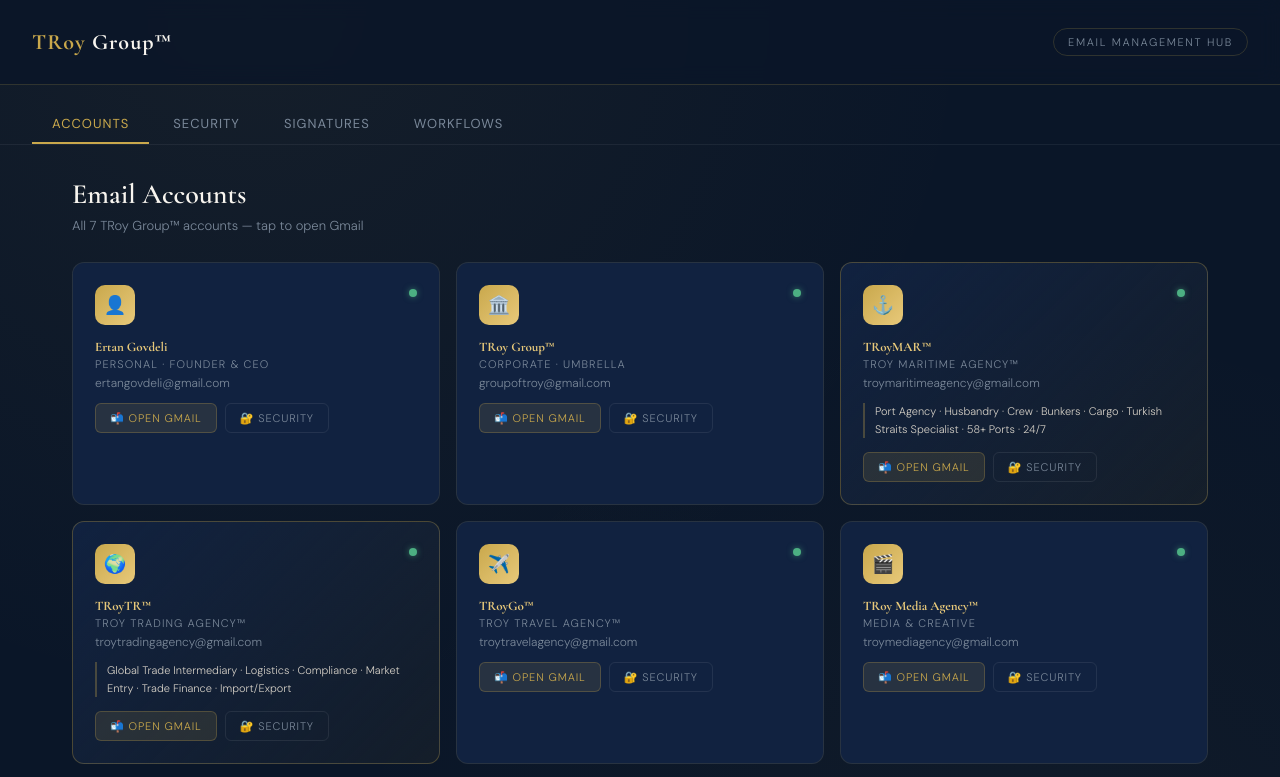
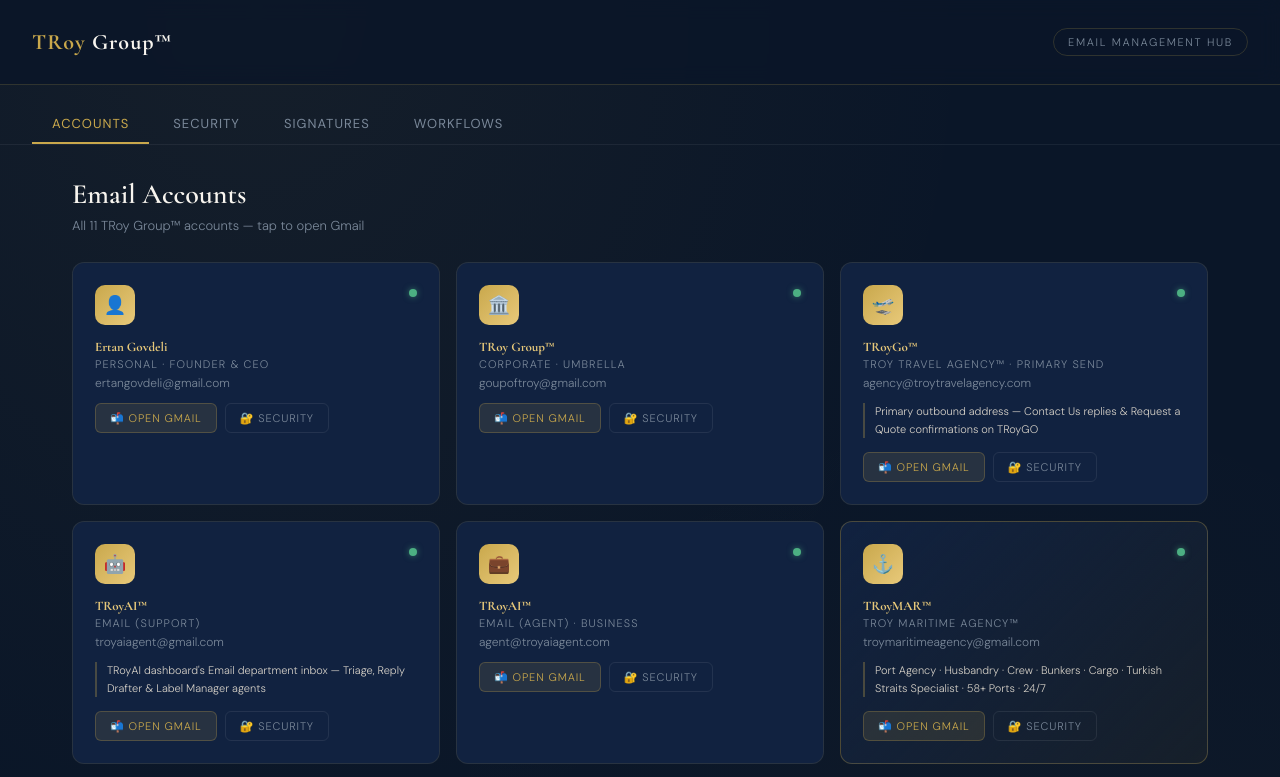
Before and after one commit to egov-prog/TRoy-Group, a plain HTML site: page email-management/index.html in a window 1280 px wide. Shown: the top 777 px of the page. Drawn offline with nearby package versions, Linux system fonts and the light colour scheme.

Commit message:
Sync email-management with live dashboard: add 4 missing accounts, fix groupoftroy -> goupoftroy typo

```diff
--- a/email-management/index.html
+++ b/email-management/index.html
@@ -27,7 +27,7 @@
   .account-card:hover{border-color:rgba(201,168,76,.35);transform:translateY(-2px);}
   .account-card.featured{border-color:rgba(201,168,76,.3);background:linear-gradient(135deg,var(--navy-mid),rgba(201,168,76,.05));}
   @keyframes fadeUp{from{opacity:0;transform:translateY(12px)}to{opacity:1;transform:translateY(0)}}
-  .account-card:nth-child(2){animation-delay:.05s}.account-card:nth-child(3){animation-delay:.1s}.account-card:nth-child(4){animation-delay:.15s}.account-card:nth-child(5){animation-delay:.2s}.account-card:nth-child(6){animation-delay:.25s}.account-card:nth-child(7){animation-delay:.3s}
+  .account-card:nth-child(2){animation-delay:.05s}.account-card:nth-child(3){animation-delay:.1s}.account-card:nth-child(4){animation-delay:.15s}.account-card:nth-child(5){animation-delay:.2s}.account-card:nth-child(6){animation-delay:.25s}.account-card:nth-child(7){animation-delay:.3s}.account-card:nth-child(8){animation-delay:.35s}.account-card:nth-child(9){animation-delay:.4s}.account-card:nth-child(10){animation-delay:.45s}.account-card:nth-child(11){animation-delay:.5s}
   .card-top{display:flex;align-items:flex-start;justify-content:space-between;margin-bottom:14px;}
   .card-icon{width:40px;height:40px;border-radius:10px;background:linear-gradient(135deg,var(--gold),var(--gold-light));display:flex;align-items:center;justify-content:center;font-size:18px;flex-shrink:0;}
   .status-dot{width:8px;height:8px;border-radius:50%;background:var(--green);box-shadow:0 0 6px rgba(76,175,130,.6);margin-top:4px;}
@@ -95,7 +95,7 @@
   <!-- ACCOUNTS -->
   <div class="section active" id="accounts">
     <div class="section-title">Email Accounts</div>
-    <div class="section-sub">All 7 TRoy Group™ accounts — tap to open Gmail</div>
+    <div class="section-sub">All 11 TRoy Group™ accounts — tap to open Gmail</div>
     <div class="accounts-grid">
 
       <div class="account-card">
@@ -113,10 +113,45 @@
         <div class="card-top"><div class="card-icon">🏛️</div><div class="status-dot"></div></div>
         <div class="card-brand">TRoy Group™</div>
         <div class="card-division">Corporate · Umbrella</div>
-        <div class="card-email">groupoftroy@gmail.com</div>
+        <div class="card-email">goupoftroy@gmail.com</div>
         <div class="card-actions">
-          <a class="btn btn-gold" href="https://mail.google.com/mail/u/0/?authuser=groupoftroy@gmail.com" target="_blank">📬 Open Gmail</a>
-          <a class="btn btn-outline" href="https://myaccount.google.com/security?authuser=groupoftroy@gmail.com" target="_blank">🔐 Security</a>
+          <a class="btn btn-gold" href="https://mail.google.com/mail/u/0/?authuser=goupoftroy@gmail.com" target="_blank">📬 Open Gmail</a>
+          <a class="btn btn-outline" href="https://myaccount.google.com/security?authuser=goupoftroy@gmail.com" target="_blank">🔐 Security</a>
+        </div>
+      </div>
+
+      <div class="account-card">
+        <div class="card-top"><div class="card-icon">🛫</div><div class="status-dot"></div></div>
+        <div class="card-brand">TRoyGo™</div>
+        <div class="card-division">TRoy Travel Agency™ · Primary Send</div>
+        <div class="card-email">agency@troytravelagency.com</div>
+        <div class="card-tagline">Primary outbound address — Contact Us replies & Request a Quote confirmations on TRoyGO</div>
+        <div class="card-actions">
+          <a class="btn btn-gold" href="https://mail.google.com/mail/u/0/?authuser=agency@troytravelagency.com" target="_blank">📬 Open Gmail</a>
+          <a class="btn btn-outline" href="https://myaccount.google.com/security?authuser=agency@troytravelagency.com" target="_blank">🔐 Security</a>
+        </div>
+      </div>
+
+      <div class="account-card">
+        <div class="card-top"><div class="card-icon">🤖</div><div class="status-dot"></div></div>
+        <div class="card-brand">TRoyAI™</div>
+        <div class="card-division">Email (Support)</div>
+        <div class="card-email">troyaiagent@gmail.com</div>
+        <div class="card-tagline">TRoyAI dashboard's Email department inbox — Triage, Reply Drafter & Label Manager agents</div>
+        <div class="card-actions">
+          <a class="btn btn-gold" href="https://mail.google.com/mail/u/0/?authuser=troyaiagent@gmail.com" target="_blank">📬 Open Gmail</a>
+          <a class="btn btn-outline" href="https://myaccount.google.com/security?authuser=troyaiagent@gmail.com" target="_blank">🔐 Security</a>
+        </div>
+      </div>
+
+      <div class="account-card">
+        <div class="card-top"><div class="card-icon">💼</div><div class="status-dot"></div></div>
+        <div class="card-brand">TRoyAI™</div>
+        <div class="card-division">Email (Agent) · Business</div>
+        <div class="card-email">agent@troyaiagent.com</div>
+        <div class="card-actions">
+          <a class="btn btn-gold" href="https://mail.google.com/mail/u/0/?authuser=agent@troyaiagent.com" target="_blank">📬 Open Gmail</a>
+          <a class="btn btn-outline" href="https://myaccount.google.com/security?authuser=agent@troyaiagent.com" target="_blank">🔐 Security</a>
         </div>
       </div>
 
@@ -177,6 +212,17 @@
         </div>
       </div>
 
+      <div class="account-card">
+        <div class="card-top"><div class="card-icon">🧪</div><div class="status-dot"></div></div>
+        <div class="card-brand">TRoy Garage Lab™</div>
+        <div class="card-division">Creative Lab · Secondary</div>
+        <div class="card-email">thetroygaragelab@gmail.com</div>
+        <div class="card-actions">
+          <a class="btn btn-gold" href="https://mail.google.com/mail/u/0/?authuser=thetroygaragelab@gmail.com" target="_blank">📬 Open Gmail</a>
+          <a class="btn btn-outline" href="https://myaccount.google.com/security?authuser=thetroygaragelab@gmail.com" target="_blank">🔐 Security</a>
+        </div>
+      </div>
+
     </div>
   </div>
 
@@ -212,17 +258,21 @@
 <script>
 const accounts=[
   {email:'ertangovdeli@gmail.com',brand:'Personal/CEO',recovery:'ertangovdeli@gmail.com'},
-  {email:'groupoftroy@gmail.com',brand:'TRoy Group™',recovery:'ertangovdeli@gmail.com'},
-  {email:'troymaritimeagency@gmail.com',brand:'TRoyMAR™',recovery:'groupoftroy@gmail.com'},
-  {email:'troytradingagency@gmail.com',brand:'TRoyTR™',recovery:'groupoftroy@gmail.com'},
-  {email:'troytravelagency@gmail.com',brand:'TRoyGo™',recovery:'groupoftroy@gmail.com'},
-  {email:'troymediagency@gmail.com',brand:'TRoy Media™',recovery:'groupoftroy@gmail.com'},
-  {email:'thetroygarage@gmail.com',brand:'The TRoy Garage™',recovery:'groupoftroy@gmail.com'},
+  {email:'goupoftroy@gmail.com',brand:'TRoy Group™',recovery:'ertangovdeli@gmail.com'},
+  {email:'troymaritimeagency@gmail.com',brand:'TRoyMAR™',recovery:'goupoftroy@gmail.com'},
+  {email:'troytradingagency@gmail.com',brand:'TRoyTR™',recovery:'goupoftroy@gmail.com'},
+  {email:'troytravelagency@gmail.com',brand:'TRoyGo™',recovery:'goupoftroy@gmail.com'},
+  {email:'agency@troytravelagency.com',brand:'TRoyGo™ Primary',recovery:'troytravelagency@gmail.com'},
+  {email:'troymediagency@gmail.com',brand:'TRoy Media™',recovery:'goupoftroy@gmail.com'},
+  {email:'thetroygarage@gmail.com',brand:'The TRoy Garage™',recovery:'goupoftroy@gmail.com'},
+  {email:'thetroygaragelab@gmail.com',brand:'TRoy Garage Lab™',recovery:'thetroygarage@gmail.com'},
+  {email:'troyaiagent@gmail.com',brand:'TRoyAI™ Support',recovery:'goupoftroy@gmail.com'},
+  {email:'agent@troyaiagent.com',brand:'TRoyAI™ Business',recovery:'troyaiagent@gmail.com'},
 ];
 
 const signatures=[
   {title:'Ertan Govdeli — CEO',body:`Ertan Govdeli\nFounder & CEO | TRoy Group™\n\n📍 Darwin, Northern Territory, Australia\n📧 ertangovdeli@gmail.com\n🌐 [TRoy Group website URL]\n\nTRoy Group™ | TRoyMAR™ | TRoyTR™ | TRoyGo™ | TRoy Media Agency™`},
-  {title:'TRoy Group™ Corporate',body:`TRoy Group™\nInternational Business Group\n\n📧 groupoftroy@gmail.com\n🌐 [TRoy Group website URL]\n📍 Darwin, NT, Australia\n\nDivisions: TRoyMAR™ | TRoyTR™ | TRoyGo™ | TRoy Media Agency™`},
+  {title:'TRoy Group™ Corporate',body:`TRoy Group™\nInternational Business Group\n\n📧 goupoftroy@gmail.com\n🌐 [TRoy Group website URL]\n📍 Darwin, NT, Australia\n\nDivisions: TRoyMAR™ | TRoyTR™ | TRoyGo™ | TRoy Media Agency™`},
   {title:'TRoyMAR™ — TRoy Maritime Agency™',body:`TRoyMAR™ — TRoy Maritime Agency™\nFull-Service Ship Agency | Turkish Straits Specialist\n\n📧 troymaritimeagency@gmail.com\n🌐 [TRoyMAR website URL]\n📍 Darwin, NT, Australia | 58+ Global Ports\n\nPort Agency | Husbandry | Crew | Bunkers | Cargo | Documentation\nAvailable 24/7 for urgent vessel matters: [phone]\n30+ Years Maritime Experience`},
   {title:'TRoyTR™ — TRoy Trading Agency™',body:`TRoyTR™ — TRoy Trading Agency™\nGlobal Trade Intermediary | Worldwide Commerce Solutions\n\n📧 troytradingagency@gmail.com\n🌐 [TRoyTR website URL]\n📍 Darwin, NT, Australia\n\nLogistics | Compliance | Market Entry | Trade Finance | Import/Export`},
   {title:'TRoyGo™ — TRoy Travel Agency™',body:`TRoyGo™ — TRoy Travel Agency™\nAI-Powered Online Travel | Your World. Your Way.™\n\n📧 troytravelagency@gmail.com\n🌐 [TRoyGo website URL]\n🤖 AI Trip Creator: [URL]\n\n📘 Facebook | 📸 Instagram | 📌 Pinterest\n@TRoyTravelAgency`},
@@ -237,10 +287,14 @@ const workflows=[
     {t:'PayPal / Financial',a:'Star + Label',l:'finances'},
     {t:'ATO / Government',a:'Star + Label',l:'legal-gov'},
   ]},
-  {icon:'🏛️',brand:'TRoy Group™',title:'TRoy Group™',email:'groupoftroy@gmail.com',rules:[
+  {icon:'🏛️',brand:'TRoy Group™',title:'TRoy Group™',email:'goupoftroy@gmail.com',rules:[
     {t:'Partner / B2B',a:'Star + Reply 24h',l:'partners'},
     {t:'Legal / compliance',a:'Star + Label',l:'legal'},
     {t:'Inter-division',a:'Label',l:'internal'},
+  ]},
+  {icon:'🤖',brand:'TRoyAI™',title:'TRoyAI Email (Support)',email:'troyaiagent@gmail.com',rules:[
+    {t:'Customer inquiry',a:'Triage + Label',l:'support'},
+    {t:'Auto-drafted reply',a:'Draft + Review',l:'drafts'},
   ]},
   {icon:'⚓',brand:'TRoyMAR™',title:'TRoy Maritime Agency™',email:'troymaritimeagency@gmail.com',rules:[
     {t:'Vessel / IMO / ETA',a:'Star + Label',l:'vessels'},
```
